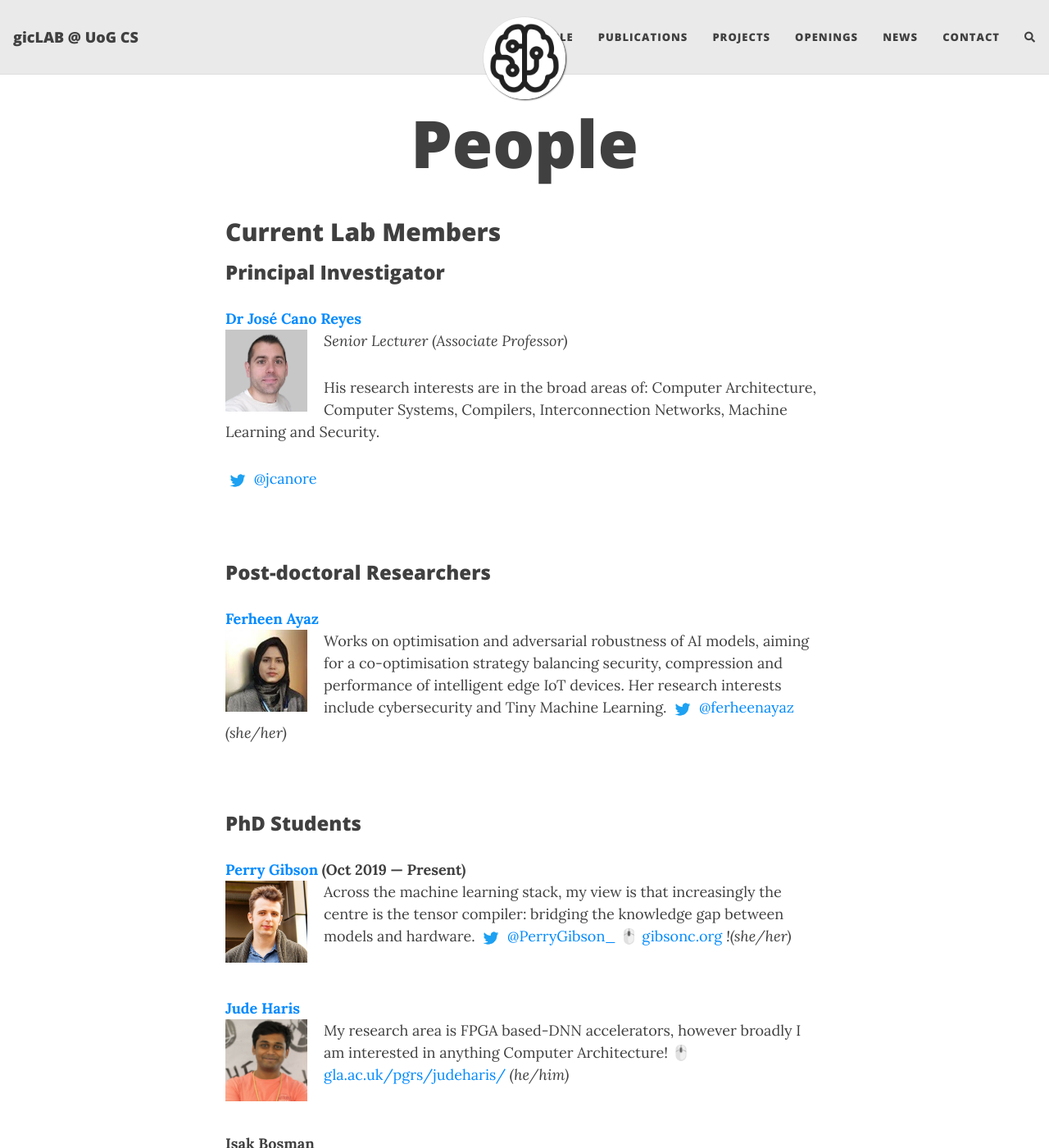
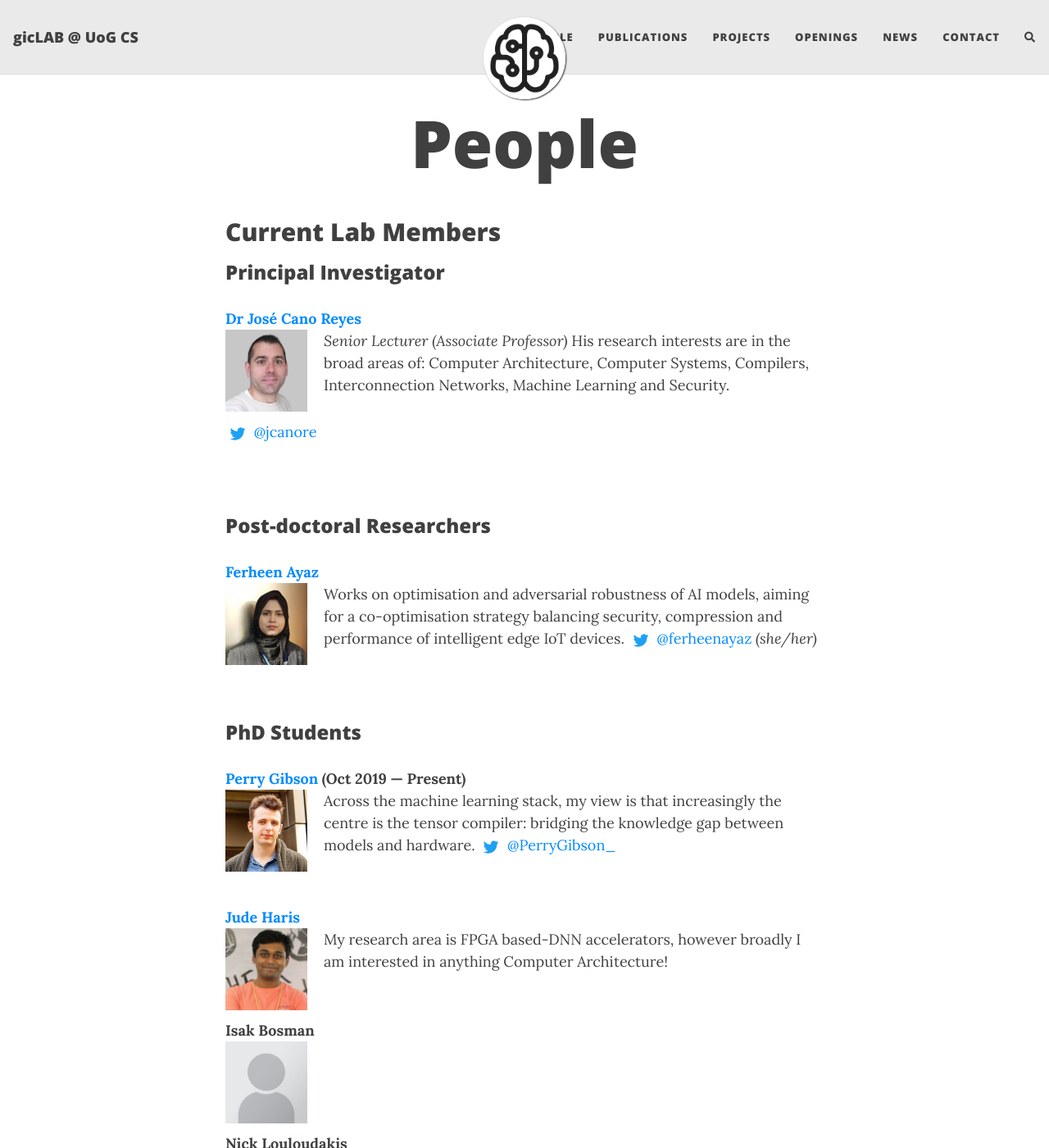
Before and after one commit to gicLAB/gicLAB.github.io, a Jekyll site: the page built from people.md, in a window 1280 px wide and 1400 px high. Shown: the whole window at 82% size. Built offline with Jekyll 4.4.1, drawn with Linux system fonts in a browser that asks for light colours; nearby versions of some CDN libraries; comment, search, counter and statistics services are not loaded.

Commit message:
Update people.md

```diff
--- a/people.md
+++ b/people.md
@@ -8,7 +8,6 @@ subtitle:
 
 ### Principal Investigator
 **[Dr José Cano Reyes](http://www.dcs.gla.ac.uk/~josecr/)** <br> <img src="/assets/img/people/jose_small_new.png" width="100px" style="float: left; margin-right: 20px;"> _Senior Lecturer (Associate Professor)_
-
 His research interests are in the broad areas of: Computer Architecture, Computer Systems, Compilers, Interconnection Networks, Machine Learning and Security.
 
 <img src="/assets/img/Twitter_Logo_Blue.png" width="30px"> [@jcanore](https://twitter.com/jcanore)
@@ -17,7 +16,8 @@ His research interests are in the broad areas of: Computer Architecture, Compute
 
 ### Post-doctoral Researchers
 **[Ferheen Ayaz](https://www.linkedin.com/in/ferheen-ayaz-5631a71a7/)** <br>  <img src="/assets/img/people/Ferheen_Ayaz.jpg" width="100px" style="float: left; margin-right: 20px;">
-Works on optimisation and adversarial robustness of AI models, aiming for a co-optimisation strategy balancing security, compression and performance of intelligent edge IoT devices. Her research interests include cybersecurity and Tiny Machine Learning.
+Works on optimisation and adversarial robustness of AI models, aiming for a co-optimisation strategy balancing security, compression and performance of intelligent edge IoT devices.
+<!-- Her research interests include cybersecurity and Tiny Machine Learning. -->
 <img src="/assets/img/Twitter_Logo_Blue.png" width="30px"> [@ferheenayaz](https://twitter.com/@ferheenayaz) _(she/her)_
 <br><br>
 <br>
@@ -27,12 +27,10 @@ Works on optimisation and adversarial robustness of AI models, aiming for a co-o
 **[Perry Gibson](https://gibsonic.org) (Oct 2019 — Present)** <br>  <img src="/assets/img/people/pg_profile.jpg" width="100px" style="float: left; margin-right: 20px;">
 Across the machine learning stack, my view is that increasingly the centre is the tensor compiler: bridging the knowledge gap between models and hardware.
 <img src="/assets/img/Twitter_Logo_Blue.png" width="30px"> [@PerryGibson_](https://twitter.com/PerryGibson_)
-🖱️ [gibsonc.org](https://gibsonic.org/) _!(she/her)_
 <br><br>
 
 **[Jude Haris](gla.ac.uk/pgrs/judeharis/)** <br>  <img src="/assets/img/people/square_jude.jpg" width="100px" style="float: left; margin-right: 20px;">
 My research area is FPGA based-DNN accelerators, however broadly I am interested in anything Computer Architecture!
-🖱️ [gla.ac.uk/pgrs/judeharis/](gla.ac.uk/pgrs/judeharis/) _(he/him)_
 <br><br>
 
 **Isak Bosman** <br>  <img src="/assets/img/people/Portrait_placeholder.png" width="100px" style="float: left; margin-right: 20px;">
```
